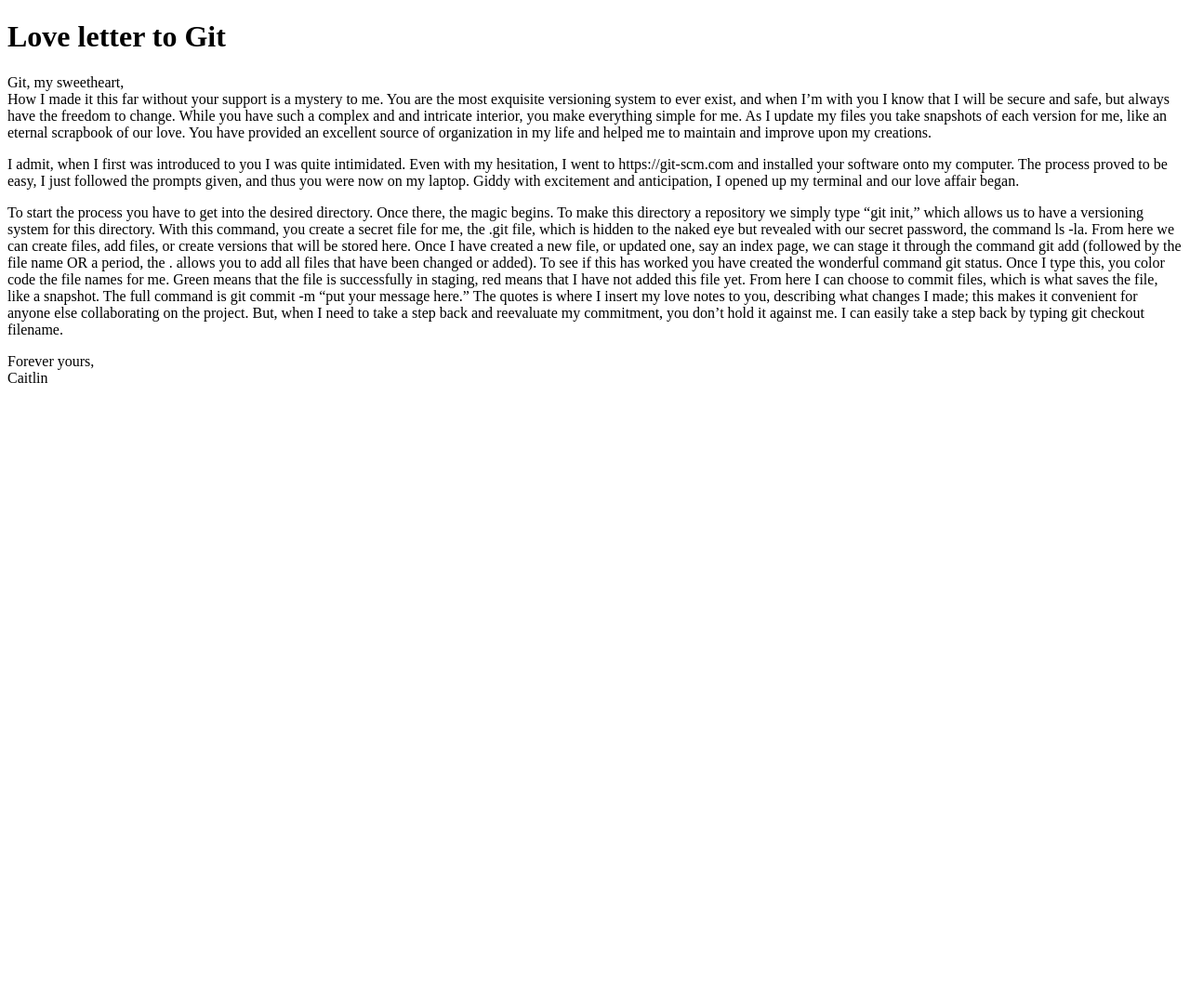
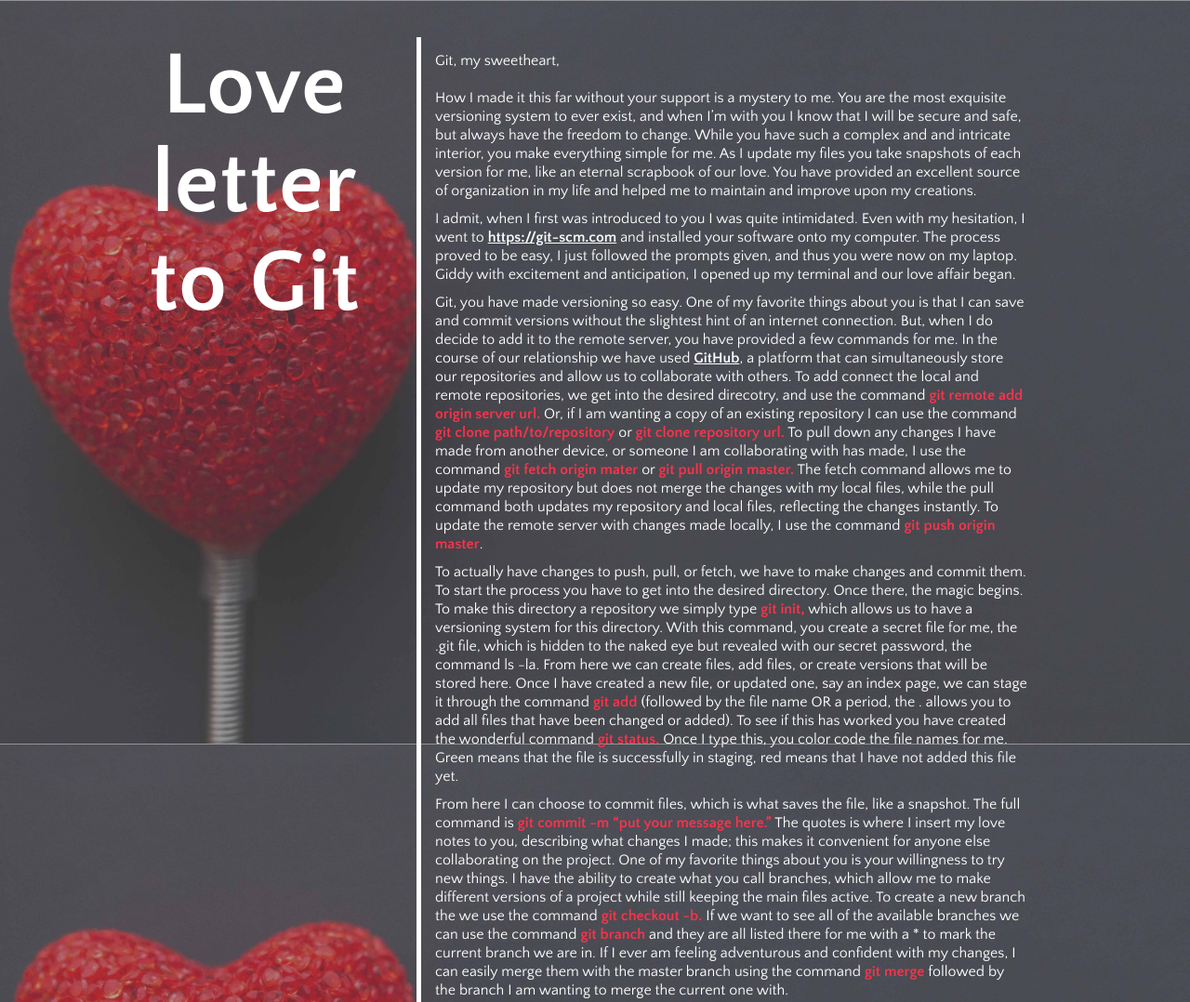
Before and after one commit to caitlin-murphy/git-love-letter, a plain HTML site: page index.html in a window 1280 px wide. Shown: the top 1078 px of the page at 93% size. Before the commit the page ends 800 px from the top, so only its background shows below. Drawn offline with Linux system fonts and the light colour scheme.

Commit message:
adding css styling file, updated content, and background image

```diff
--- /dev/null
+++ b/css/git-style.css
@@ -0,0 +1,92 @@
+/* universal styles */
+
+ /*css reset chris coyier*/
+*,
+*:before,
+*:after{
+	margin: 0;
+	padding: 0;
+	-webkit-box-sizing: border-box;
+	-moz-box-sizing: border-box;
+	box-sizing: border-box;
+}
+
+/*clearfix paul irish*/
+.clearfix:after {
+	display: table;
+	content: " ";
+	clear: both;
+}
+
+ /*global styles*/
+
+.centerme{
+	text-align: center;
+}
+
+.left{
+	float: left;
+}
+
+.right{
+	float: right;
+}
+
+.hide{
+	display: none;
+}
+
+/*page styles*/
+
+.home{
+font-family: 'Quattrocento Sans', sans-serif;
+	background: url(../img/love-background.jpg) center center fixed;
+  -webkit-background-size: cover;
+  -moz-background-size: cover;
+  -o-background-size: cover;
+  color: rgba(255, 255, 255, 1);
+}
+
+body{
+	background: rgba(100,100,100,0.8);
+}
+
+h1{
+	font-size: 600%;
+	text-align: center;
+	font-weight: 700;
+}
+
+.container{
+	max-width: 960px;
+	margin: 0 auto;
+	margin-top: 40px;
+
+}
+
+.leftLine{
+	border-left: thick solid rgba(255, 255, 255, 1);
+}
+
+p{
+	margin-bottom: 10px;
+	font-size: 100%;
+	line-height: 20px;
+}
+
+.box{
+	padding: 15px 15px;
+	margin-bottom: 15px;
+	margin-left:30%;
+}
+
+a{
+	font-weight: 700;
+	color: rgba(255, 255, 255, 1);
+
+}
+
+span{
+	font-weight:700;
+	color: rgba(255, 50, 75, 1);
+}
--- a/index.html
+++ b/index.html
@@ -3,22 +3,30 @@
 	<head>
 		<meta charset="UTF-8">
 		<title>Git Love Letter</title>
-		<link rel="stylesheet" href="css/bash.css">
+		<link rel="stylesheet" href="css/git-style.css">
+		<link href='https://fonts.googleapis.com/css?family=Quattrocento+Sans:400,700' rel='stylesheet' type='text/css'>
 	</head>
 	<body class="home">
-			<header>
-				<h1>Love letter to Git </h1>
+	<div class="container">
+			<header class="left">
+				<h1>Love <br>letter <br>to Git </h1>
 			</header>
-			<div class="container">
-			<section>
-			<p>Git, my sweetheart,<br>
+			<section class="box leftLine">
+			<p>Git, my sweetheart,<br><br> How I made it this far without your support is a mystery to me. You are the most exquisite versioning system to ever exist, and when I’m with you I know that I will be secure and safe, but always have the freedom to change. While you have such a complex and and intricate interior, you make everything simple for me. As I update my files you take snapshots of each version for me, like an eternal scrapbook of our love. You have provided an excellent source of organization in my life and helped me to maintain and improve upon my creations. </p>
 
-				How I made it this far without your support is a mystery to me. You are the most exquisite versioning system to ever exist, and when I’m with you I know that I will be secure and safe, but always have the freedom to change. While you have such a complex and and intricate interior, you make everything simple for me. As I update my files you take snapshots of each version for me, like an eternal scrapbook of our love. You have provided an excellent source of organization in my life and helped me to maintain and improve upon my creations. </p>
-			<p>
-				I admit, when I first was introduced to you I was quite intimidated. Even with my hesitation, I went to https://git-scm.com and installed your software onto my computer. The process proved to be easy, I just followed the prompts given, and thus you were now on my laptop. Giddy with excitement and anticipation, I opened up my terminal and our love affair began. </p>
+			<p>I admit, when I first was introduced to you I was quite intimidated. Even with my hesitation, I went to <a href="https://git-scm.com ">https://git-scm.com</a> and installed your software onto my computer. The process proved to be easy, I just followed the prompts given, and thus you were now on my laptop. Giddy with excitement and anticipation, I opened up my terminal and our love affair began. </p>
 
-			<p>
-				To start the process you have to get into the desired directory. Once there, the magic begins. To make this directory a repository we simply type “git init,” which allows us to have a versioning system for this directory. With this command, you create a secret file for me, the .git file, which is hidden to the naked eye but revealed with our secret password, the command ls -la. From here we can create files, add files, or create versions that will be stored here. Once I have created a new file, or updated one, say an index page, we can stage it through the command git add (followed by the file name OR a period, the . allows you to add all files that have been changed or added). To see if this has worked you have created the wonderful command git status. Once I type this, you color code the file names for me. Green means that the file is successfully in staging, red means that I have not added this file yet. From here I can choose to commit files, which is what saves the file, like a snapshot. The full command is git commit -m “put your message here.” The quotes is where I insert my love notes to you, describing what changes I made; this makes it convenient for anyone else collaborating on the project. But, when I need to take a step back and reevaluate my commitment, you don’t hold it against me. I can easily take a step back by typing git checkout filename. </p>
+			<p>Git, you have made versioning so easy. One of my favorite things about you is that I can save and commit versions without the slightest hint of an internet connection. But, when I do decide to add it to the remote server, you have provided a few commands for me. In the course of our relationship we have used <a href="../github-love-letter">GitHub</a>, a platform that can simultaneously store our repositories and allow us to collaborate with others. To add connect the local and remote repositories, we get into the desired direcotry, and use the command <span>git remote add origin server url.</span> Or, if I am wanting a copy of an existing repository I can use the command <span>git clone path/to/repository</span> or <span> git clone repository url.</span> To pull down any changes I have made from another device, or someone I am collaborating with has made, I use the command <span>git fetch origin mater</span> or <span>git pull origin master.</span> The fetch command allows me to update my repository but does not merge the changes with my local files, while the pull command both updates my repository and local files, reflecting the changes instantly. To update the remote server with changes made locally, I use the command <span>git push origin master</span>. </p>
+
+			<p>To actually have changes to push, pull, or fetch, we have to make changes and commit them. To start the process you have to get into the desired directory. Once there, the magic begins. To make this directory a repository we simply type <span>git init,</span> which allows us to have a versioning system for this directory. With this command, you create a secret file for me, the .git file, which is hidden to the naked eye but revealed with our secret password, the command ls -la. From here we can create files, add files, or create versions that will be stored here. Once I have created a new file, or updated one, say an index page, we can stage it through the command <span>git add</span> (followed by the file name OR a period, the . allows you to add all files that have been changed or added). To see if this has worked you have created the wonderful command <span>git status.</span> Once I type this, you color code the file names for me. Green means that the file is successfully in staging, red means that I have not added this file yet. </p>
+
+			<p>From here I can choose to commit files, which is what saves the file, like a snapshot. The full command is <span>git commit -m “put your message here.”</span> The quotes is where I insert my love notes to you, describing what changes I made; this makes it convenient for anyone else collaborating on the project. One of my favorite things about you is your willingness to try new things. I have the ability to create what you call branches, which allow me to make different versions of a project while still keeping the main files active. To create a new branch the we use the command <span>git checkout -b.</span> If we want to see all of the available branches we can use the command <span>git branch</span> and they are all listed there for me with a * to mark the current branch we are in. If I ever am feeling adventurous and confident with my changes, I can easily merge them with the master branch using the command <span>git merge</span> followed by the branch I am wanting to merge the current one with. </p>
+
+			<p>Without you Git, I would be lost. You even provide a detailed log of all commits to each branch. I use the command <span>git log</span> and you show me the all of the details for each commit, including the time/date, user, user email, and commit message. If I ever need to update my user name or email I use the command <span>git config --global user.name "my name"</span> or <span>git config --global user.email "my email"</span> </p>
+
+			<p>Git, my life would not be complete without you in it. You are such a beautiful and intricate system, and I know I still have a lot to learn. I look forward to getting to know each piece of you and learning new ways you can improve my web development process. Thanks for everything.</p>
+
+
 				<p>Forever yours, <br> Caitlin</p>
 			</section>
 		</div>
```
Also changed, not shown: img/love-background.jpg (added).
